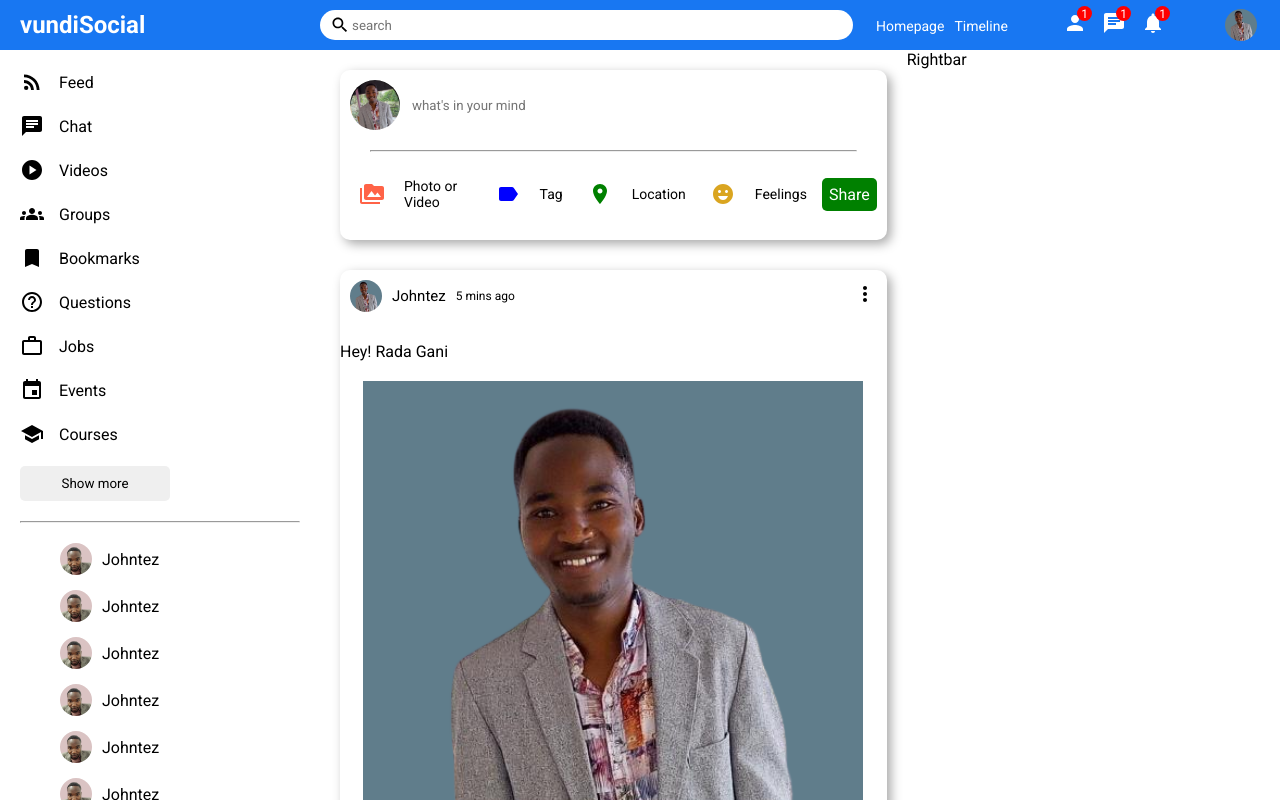
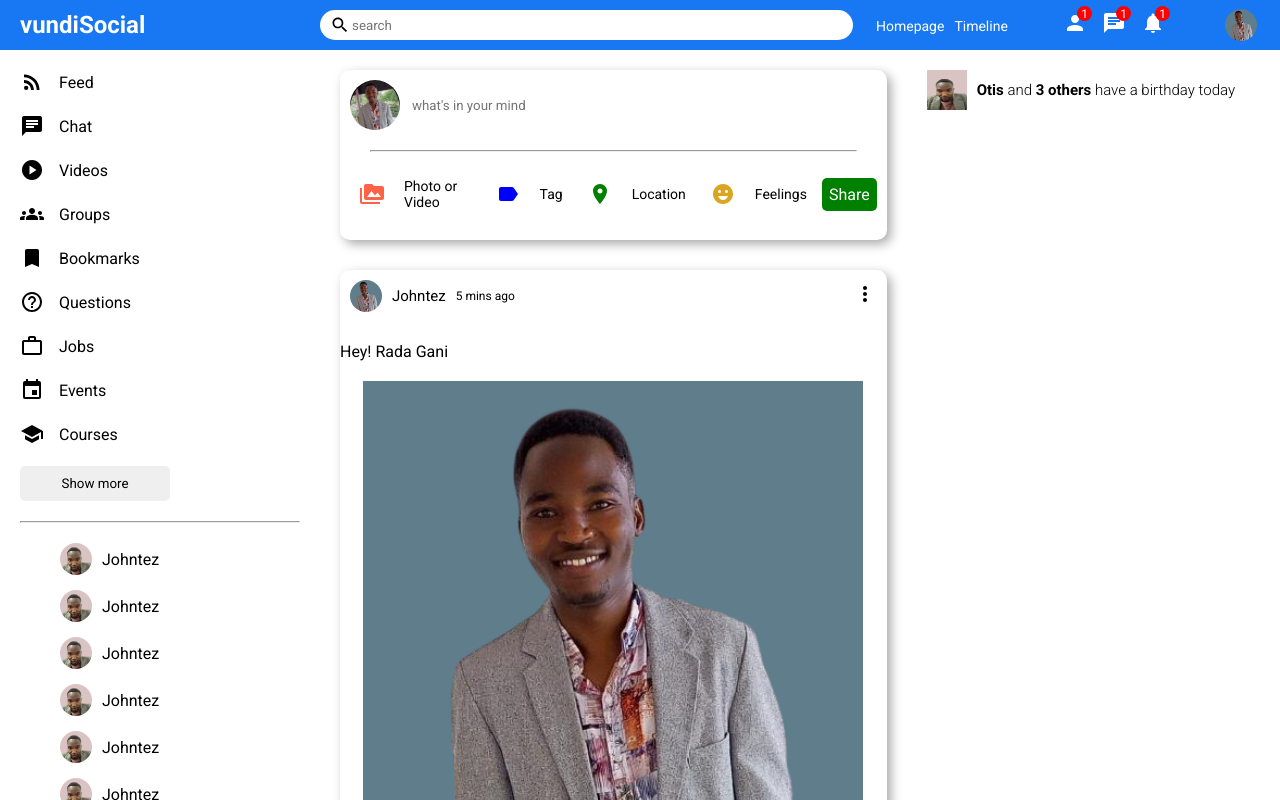
Before and after one commit to johnVundi/vundi-social, a React (Create React App) app: page / in a window 1280 px wide. Shown: the top 800 px of the page. Built offline with nearby package versions, Linux system fonts and the light colour scheme.

Commit message:
complete post component

```diff
--- a/src/components/rightbar/Rightbar.jsx
+++ b/src/components/rightbar/Rightbar.jsx
@@ -2,7 +2,17 @@ import  './rightbar.css'
 
 function Rightbar() {
   return (
-    <div className='rightbar'>Rightbar</div>
+    <div className='rightbar'>
+    <div className="rightbarWrapper">
+      <div className="birthdayContainer">
+        <img src="/assets/persons/person3.png" alt="" className="birthdayImg" />
+        <span className="birthdayText">
+          {""}
+          <b>Otis</b> and <b>3 others</b> have a birthday today
+        </span>
+      </div>
+    </div>
+    </div>
   )
 }
 
--- a/src/components/rightbar/rightbar.css
+++ b/src/components/rightbar/rightbar.css
@@ -1,3 +1,19 @@
 .rightbar{
     flex: 3.5;
 }
+.rightbarWrapper{
+    padding: 20px 20px 0;
+}
+.birthdayContainer{
+    display: flex;
+    align-items: center;
+}
+.birthdayImg{
+    width: 40px;
+    height: 40px;
+    margin-right: 10px;
+}
+.birthdayText{
+    font-weight: 300;
+    font-size: 15px;
+}
```
